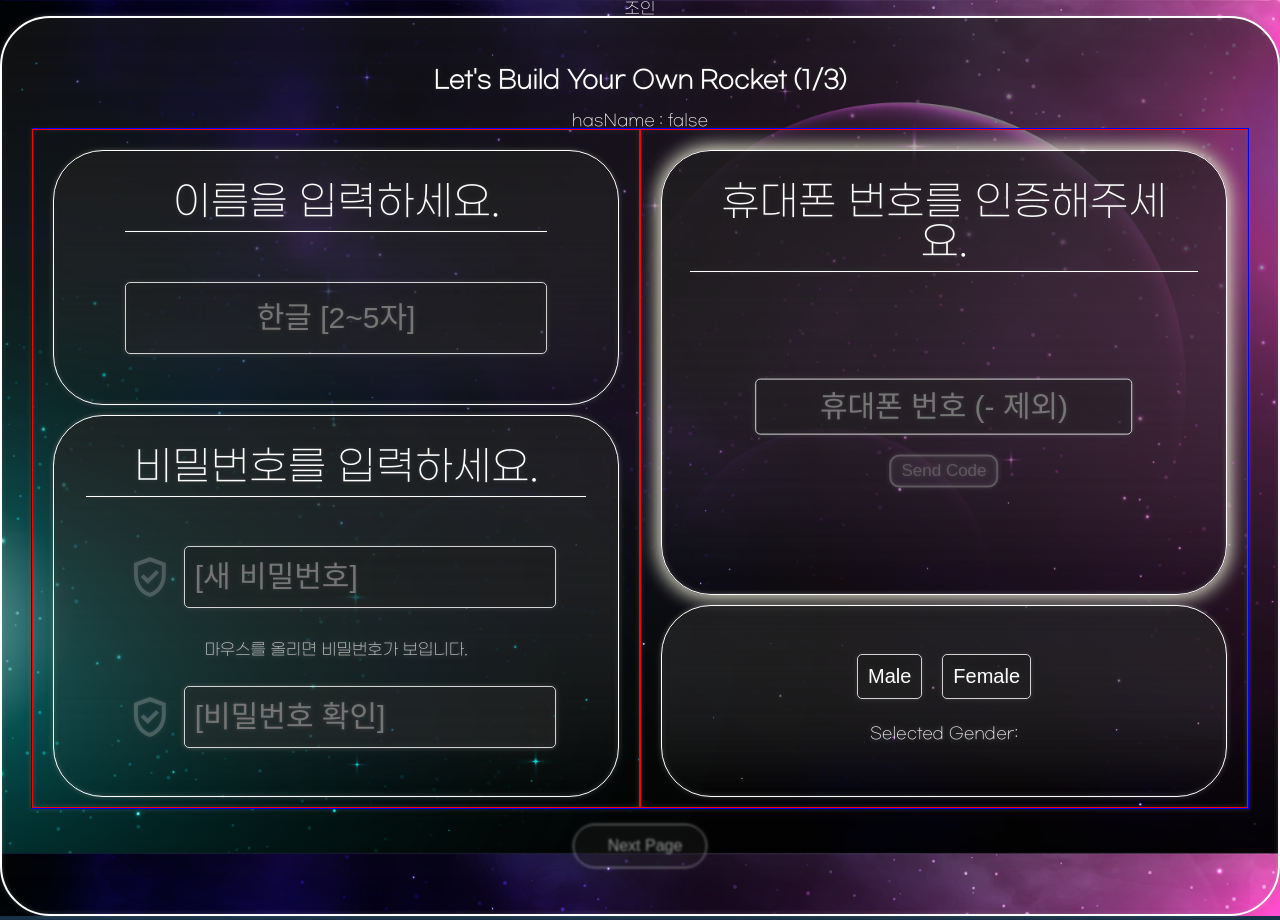
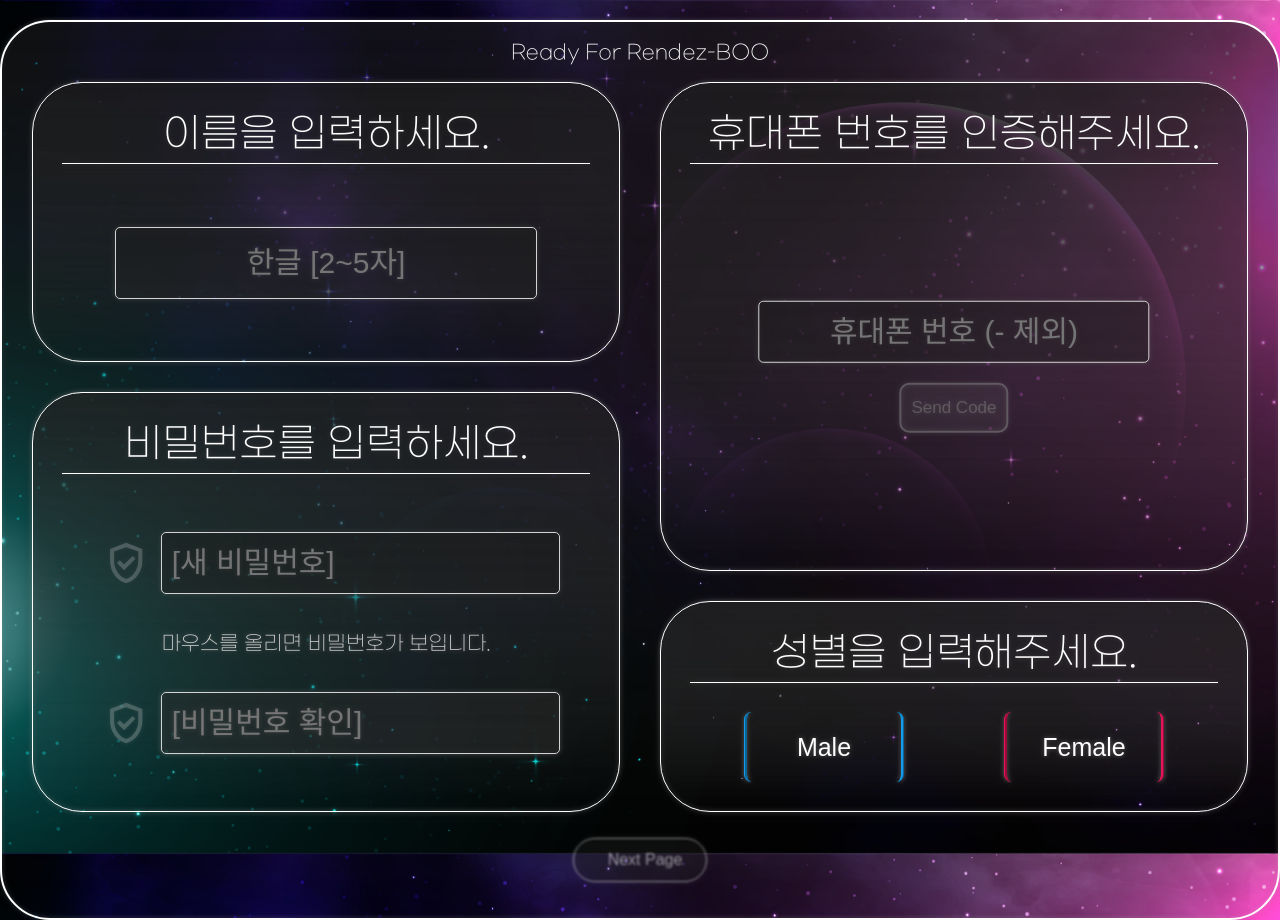
Before and after one commit to Hoony-JSG/RendezBoo, a React (Create React App) app in the folder A107-front/a107-app/: page /join in a window 1280 px wide. Built offline with nearby package versions, Linux system fonts and the light colour scheme.

Commit message:
feat: Join2 css 완성 및 Join3 적용 전 커밋

```diff
--- a/A107-front/a107-app/src/Styles/JoinGenderStyle.css
+++ b/A107-front/a107-app/src/Styles/JoinGenderStyle.css
@@ -1,33 +1,188 @@
-.gender-select {
+.JoinGender_whole-box {
+  padding: 20px 0px 20px 0px;
+  display: flex;
+  flex-direction: column;
+  height: 100%;
+  width: 90%;
+  justify-content: center;
+}
+
+.JoinGender_box-discribe {
+  box-sizing: border-box;
+  padding: 30px 10px 10px 10px;
+  border-bottom: 1px solid white;
+  display: flex;
+  align-items: start;
+  justify-content: center;
+  color: white;
+  font-size: 40px;
+  text-align: center;
+  padding-inline: 10px;
+}
+.JoinGender_bottom-box {
+  height: 100%;
+  display: flex;
+  flex-direction: row;
+  align-content: space-between;
+  justify-content: center;
+  /* border: 1px solid red; */
+  align-items: center;
+}
+.JoinGender_between-space {
+  width: 100px;
+}
+/* .gender-select {
   background-color: rgba(0, 0, 0, 0.3);
   border: 1px solid lightgray;
-  border-radius: 5px;
-  padding: 10px;
+  border-radius: 30px;
   font-size: 20px;
   margin: 10px;
   cursor: pointer;
   color: white;
+  font-size: 35px;
+  height: 60%;
+  width: 30%;
 }
 
 .gender-select:hover {
-  background-color: rgba(98, 98, 98, 0.3);
+  background-color: rgba(98, 98, 98, 0.181);
 }
 
 .gender-select:focus {
-  background-color: rgba(138, 138, 138, 0.456);
+  background-color: rgba(81, 117, 147, 0.531);
+} */
+.JoinGender_gender-select-male {
+  width: 160px;
+  position: relative;
+  height: 70px;
+  border-right: 3px ridge #149cea;
+  border-left: 3px ridge #149cea;
+  outline: none;
+  border-top: none;
+  border-bottom: none;
+  background-color: transparent;
+  color: white;
+  transition: 1s;
+  border-radius: 0.3em;
+  font-size: 25px;
+  /* font-weight: bold; */
 }
 
-.selected {
+.JoinGender_gender-select-male::after {
+  content: '';
+  position: absolute;
+  top: -4px;
+  left: 0%;
+  width: 100%;
+  height: 10%;
+  background-color: none;
+  transform-origin: center;
 }
 
-.unselected {
+.JoinGender_gender-select-male::before {
+  content: '';
+  transform-origin: center;
+  position: absolute;
+  top: 97%;
+  left: 0%;
+  width: 100%;
+  height: 10%;
+  background-color: none;
 }
 
-/* .PWinput {
-  background-color: rgba(0, 0, 0, 0.3);
-  border: 1px solid lightgray;
-  border-radius: 5px;
-  padding: 10px;
+.JoinGender_gender-select-male:hover::before,
+.JoinGender_gender-select-male:hover::after {
+  transform: scale(0);
+}
+
+.JoinGender_gender-select-male:hover {
+  box-shadow: inset 0px 0px 25px #1479ea;
+  border: 3px ridge #149cea;
+}
+.clicked-male {
+  animation: JoinGender_glowing-male 1s ease-in-out infinite;
+  border: 3px ridge #149cea;
+}
+
+@keyframes JoinGender_glowing-male {
+  0% {
+    box-shadow: inset 0px 0px 40px #1466eaa7;
+    /* background-color: #1478ea54; */
+  }
+  50% {
+    box-shadow: inset 0px 0px 15px #1478ea82;
+    /* background-color: #1478ea82; */
+  }
+  100% {
+    box-shadow: inset 0px 0px 40px #1466eaa7;
+    /* background-color: #1478ea54; */
+  }
+}
+
+.JoinGender_gender-select-female {
+  width: 160px;
+  position: relative;
+  height: 70px;
+  border-right: 3px ridge #ea1458;
+  border-left: 3px ridge #ea1458;
+  outline: none;
+  border-top: none;
+  border-bottom: none;
+  background-color: transparent;
   color: white;
+  transition: 1s;
+  border-radius: 0.3em;
+  font-size: 25px;
+  /* font-weight: bold; */
+}
+
+.JoinGender_gender-select-female::after {
+  content: '';
+  position: absolute;
+  top: -4px;
+  left: 0%;
   width: 100%;
-} */
+  height: 10%;
+  background-color: none;
+  transform-origin: center;
+}
+
+.JoinGender_gender-select-female::before {
+  content: '';
+  transform-origin: center;
+  position: absolute;
+  top: 97%;
+  left: 0%;
+  width: 100%;
+  height: 10%;
+  background-color: none;
+}
+
+.JoinGender_gender-select-female:hover::before,
+.JoinGender_gender-select-female:hover::after {
+  transform: scale(0);
+}
+
+.JoinGender_gender-select-female:hover {
+  box-shadow: inset 0px 0px 25px #ea1458;
+  border: 3px ridge #ea1458;
+}
+.clicked-female {
+  animation: JoinGender_glowing-female 1s ease-in-out infinite;
+  border: 3px ridge #ea1458;
+}
+
+@keyframes JoinGender_glowing-female {
+  0% {
+    box-shadow: inset 0px 0px 40px #ea1458a7;
+    /* background-color: #ea14585d; */
+  }
+  50% {
+    box-shadow: inset 0px 0px 15px #ea145853;
+    /* background-color: #ea14582e; */
+  }
+  100% {
+    box-shadow: inset 0px 0px 40px #ea1458a7;
+    /* background-color: #ea14585d; */
+  }
+}
--- a/A107-front/a107-app/src/Styles/JoinItem2Style.css
+++ b/A107-front/a107-app/src/Styles/JoinItem2Style.css
@@ -9,7 +9,7 @@
   box-sizing: border-box;
   width: 1600px;
   height: 900px;
-  /* height: 100%; */
+  /* height:900px */
   left: 160px;
   top: 120px;
   background: linear-gradient(
@@ -21,16 +21,18 @@
   filter: drop-shadow(0px 0px 2px rgba(255, 255, 255, 0.25))
     drop-shadow(0px 0px 5px rgba(0, 0, 0, 0.25));
   border-radius: 50px;
-  padding: 30px;
+  padding: 20px 10px;
   display: flex;
   flex-direction: column;
   align-items: center;
 }
-
+.Join2Title {
+  font-size: 20px;
+}
 .whole-items {
-  height: 90%;
+  height: 100%;
   width: 100%;
-  border: 1px solid blue;
+  /* border: 1px solid blue; */
   display: flex;
   flex-direction: row;
 }
@@ -40,7 +42,7 @@
   width: 50%;
   display: flex;
   flex-direction: column;
-  border: 1px solid red;
+  /* border: 1px solid red; */
 }
 
 .name-item {
@@ -48,6 +50,7 @@
   justify-content: center;
   align-items: center;
   height: 40%;
+  margin-bottom: 20px;
 }
 .pw-item {
   display: flex;
@@ -60,7 +63,7 @@
   width: 50%;
   display: flex;
   flex-direction: column;
-  border: 1px solid red;
+  /* border: 1px solid red; */
 }
 
 .phonenumber-item {
@@ -68,6 +71,7 @@
   justify-content: center;
   align-items: center;
   height: 70%;
+  margin-bottom: 20px;
 }
 .gender-item {
   display: flex;
--- a/A107-front/a107-app/src/Styles/JoinNameInputStyle.css
+++ b/A107-front/a107-app/src/Styles/JoinNameInputStyle.css
@@ -3,6 +3,8 @@
   display: flex;
   flex-direction: column;
   height: 100%;
+  width: 90%;
+  justify-content: center;
 }
 .JoinName_box-input {
   height: 100%;
@@ -10,6 +12,8 @@
   flex-wrap: wrap;
   align-content: center;
   box-sizing: border-box;
+  width: 100%;
+  justify-content: center;
 }
 .JoinName_box-discribe {
   box-sizing: border-box;
--- a/A107-front/a107-app/src/Styles/JoinPasswordStyle.css
+++ b/A107-front/a107-app/src/Styles/JoinPasswordStyle.css
@@ -3,6 +3,7 @@
   display: flex;
   flex-direction: column;
   height: 100%;
+  width: 90%;
 }
 .JoinPW_box-discribe {
   box-sizing: border-box;
@@ -23,7 +24,7 @@
   flex-direction: row;
   justify-content: center;
   /* border: 1px solid red; */
-  align-content: space-between;
+  align-content: center;
   width: 100%;
   height: 100%;
 }
@@ -32,11 +33,11 @@
   /* background: rgba(255, 255, 255, 0.231); */
   display: flex;
   flex-direction: column;
-  width: max-content;
+  width: 100%;
   /* border: 1px solid green; */
-  width: max-content;
-  height: 100%;
-  padding-top: 20px;
+  height: fit-content;
+  align-content: space-between;
+  justify-content: center;
 }
 
 .JoinPW_password-input {
@@ -45,10 +46,10 @@
   align-items: center;
   justify-content: center;
   width: 100%;
-  height: 40%;
+  height: 30%;
   box-sizing: border-box;
   padding: 0px 30px;
-  max-width: 500px;
+  /* max-width: 500px; */
 }
 
 .JoinPW_PWinput {
@@ -88,8 +89,10 @@
 }
 
 .JoinPW_error-message {
+  font-size: 20px;
   color: lightgray;
-  margin-top: 5px;
+  margin: 30px 0px;
   text-align: center;
   width: 100%;
 }
+/*  */
--- a/A107-front/a107-app/src/Styles/NextPageButton.css
+++ b/A107-front/a107-app/src/Styles/NextPageButton.css
@@ -7,6 +7,7 @@
   font-size: 16px;
   transition: background-color 0.3s ease-in-out;
   cursor: pointer;
+  height: fit-content;
 }
 
 .next-page-button:hover {
--- a/A107-front/a107-app/src/components/JoinComponents/JoinItem.jsx
+++ b/A107-front/a107-app/src/components/JoinComponents/JoinItem.jsx
@@ -19,7 +19,7 @@ const JoinItem = () => {
     <JoinItem4rd setNext={setNext} />,
   ]
   const [order, setOrder] = useState(2, '')
-  return <>{ItemList[order]}</>
+  return <div style={{ marginTop: '20px' }}>{ItemList[order]}</div>
 }
 
 export default JoinItem
--- a/A107-front/a107-app/src/components/JoinComponents/JoinItem2nd.jsx
+++ b/A107-front/a107-app/src/components/JoinComponents/JoinItem2nd.jsx
@@ -1,4 +1,3 @@
-import '../../Styles/temp_border_style.css'
 import '../../Styles/JoinItem2Style.css'
 
 import JoinItemName from './JoinItemName'
@@ -11,7 +10,7 @@ import JoinPassword from './JoinPassword'
 const JoinItem2nd = (props) => {
   const [hasName, setHasName] = useState(false)
   const [hasGender, setHasGender] = useState(false)
-  const [hasPhoneNumber, setHasPhoneNumber] = useState(true)
+  const [hasPhoneNumber, setHasPhoneNumber] = useState(false)
   const [hasPW, setHasPW] = useState(false)
   const wholeHas = [
     [hasName, setHasName],
@@ -27,8 +26,7 @@ const JoinItem2nd = (props) => {
   return (
     <div className="display">
       <div className="whole-block">
-        <h2>Let's Build Your Own Rocket (1/3)</h2>
-        {`hasName : ${hasName}`}
+        <div className="Join2Title">Ready For Rendez-BOO</div>
         <div className="whole-items">
           <div className="left-items">
             <div
--- a/A107-front/a107-app/src/components/JoinComponents/JoinItemGender.jsx
+++ b/A107-front/a107-app/src/components/JoinComponents/JoinItemGender.jsx
@@ -16,14 +16,27 @@ const JoinItemGender = (props) => {
   }
 
   return (
-    <div>
-      <button onClick={handleMale} className={'gender-select'}>
-        Male
-      </button>
-      <button onClick={handleFemale} className={'gender-select'}>
-        Female
-      </button>
-      <p>Selected Gender: {gender}</p>
+    <div className="JoinGender_whole-box">
+      <div className="JoinGender_box-discribe">성별을 입력해주세요.</div>
+      <div className="JoinGender_bottom-box">
+        <button
+          onClick={handleMale}
+          className={`JoinGender_gender-select-male ${
+            gender === 'Male' ? 'clicked-male' : ''
+          }`}
+        >
+          Male
+        </button>
+        <div className="JoinGender_between-space"></div>
+        <button
+          onClick={handleFemale}
+          className={`JoinGender_gender-select-female ${
+            gender === 'Female' ? 'clicked-female' : ''
+          }`}
+        >
+          Female
+        </button>
+      </div>
     </div>
   )
 }
--- a/A107-front/a107-app/src/components/JoinComponents/JoinItemName.jsx
+++ b/A107-front/a107-app/src/components/JoinComponents/JoinItemName.jsx
@@ -27,7 +27,6 @@ const JoinItemName = (props) => {
           }}
         />
       </div>
-      <div></div>
     </div>
   )
 }
--- a/A107-front/a107-app/src/pages/Join.jsx
+++ b/A107-front/a107-app/src/pages/Join.jsx
@@ -4,7 +4,6 @@ const Join = () => {
   console.log('조인 페이지')
   return (
     <div>
-      조인
       <JoinItem />
     </div>
   )
```
